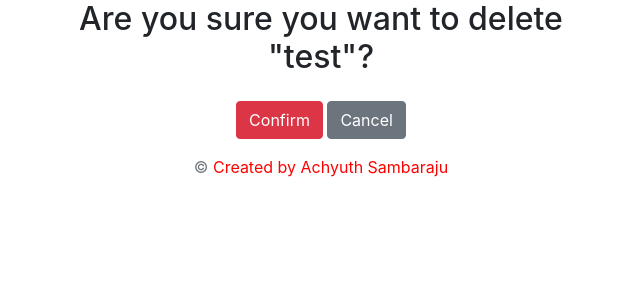
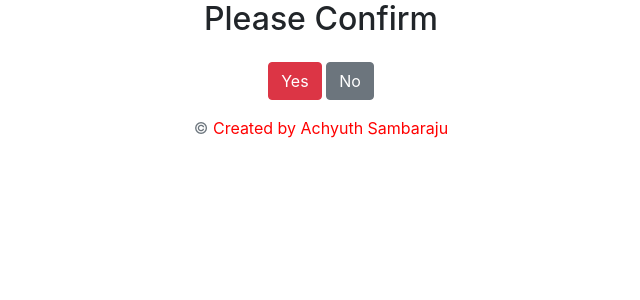
Before and after one commit to sachyuth08/achyuth_sambaraju, a Django app: page /contacts/contact/15/delete/ in a window 1280 px wide. Shown: the top 300 px of the page, without its empty margins (319-959 px from the left). Run offline with Django 4.2, Linux system fonts and the light colour scheme; data comes from the database, SQL or seed files in the repository; some libraries are stand-ins or nearby versions.

Commit message:
List html

```diff
--- a/contacts/templates/contacts/contact_confirm_delete.html
+++ b/contacts/templates/contacts/contact_confirm_delete.html
@@ -8,11 +8,11 @@
     <div class="container h-100">
         <div class="row h-100 justify-content-center align-items-center">
             <div class="col-md-6 text-center">
-                <h2>Are you sure you want to delete "{{ contact }}"?</h2>
+                <h2>Please Confirm</h2>
                 <form method="post" class="mt-4">
                     {% csrf_token %}
-                    <button type="submit" class="btn btn-danger">Confirm</button>
-                    <a href="{% url 'contact_list' %}" class="btn btn-secondary">Cancel</a>
+                    <button type="submit" class="btn btn-danger">Yes</button>
+                    <a href="{% url 'contact_list' %}" class="btn btn-secondary">No</a>
                 </form>
             </div>
         </div>
--- a/contacts/templates/contacts/contact_detail.html
+++ b/contacts/templates/contacts/contact_detail.html
@@ -13,9 +13,9 @@
             </div>
             <div class="card-body">
                 <p><strong>Name:</strong> {{ contact.name }}</p>
-                <p><strong>Email ID:</strong> {{ contact.email }}</p>
-                <p><strong>Phone Number:</strong> {{ contact.phone }}</p>
-                <p><strong>Notes:</strong> {{ contact.address }}</p>
+                <p><strong>✉️:</strong> {{ contact.email }}</p>
+                <p><strong>☎️:</strong> {{ contact.phone }}</p>
+                <p><strong>📝:</strong> {{ contact.address }}</p>
                 <p><strong>Created Time:</strong> {{ contact.created_at|date:"Y-m-d H:i" }}</p>
             </div>
             <div class="card-footer text-center">
```
